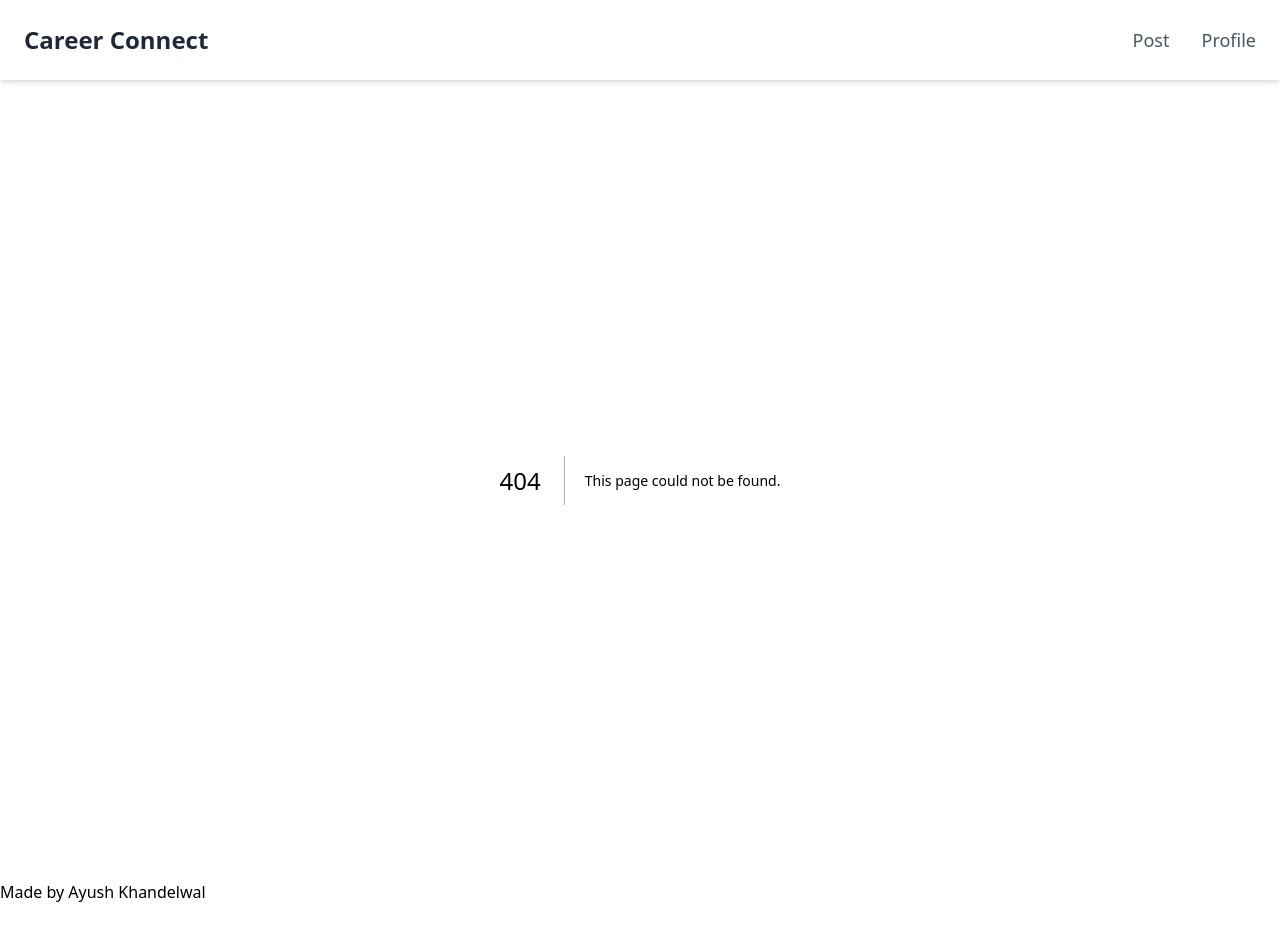
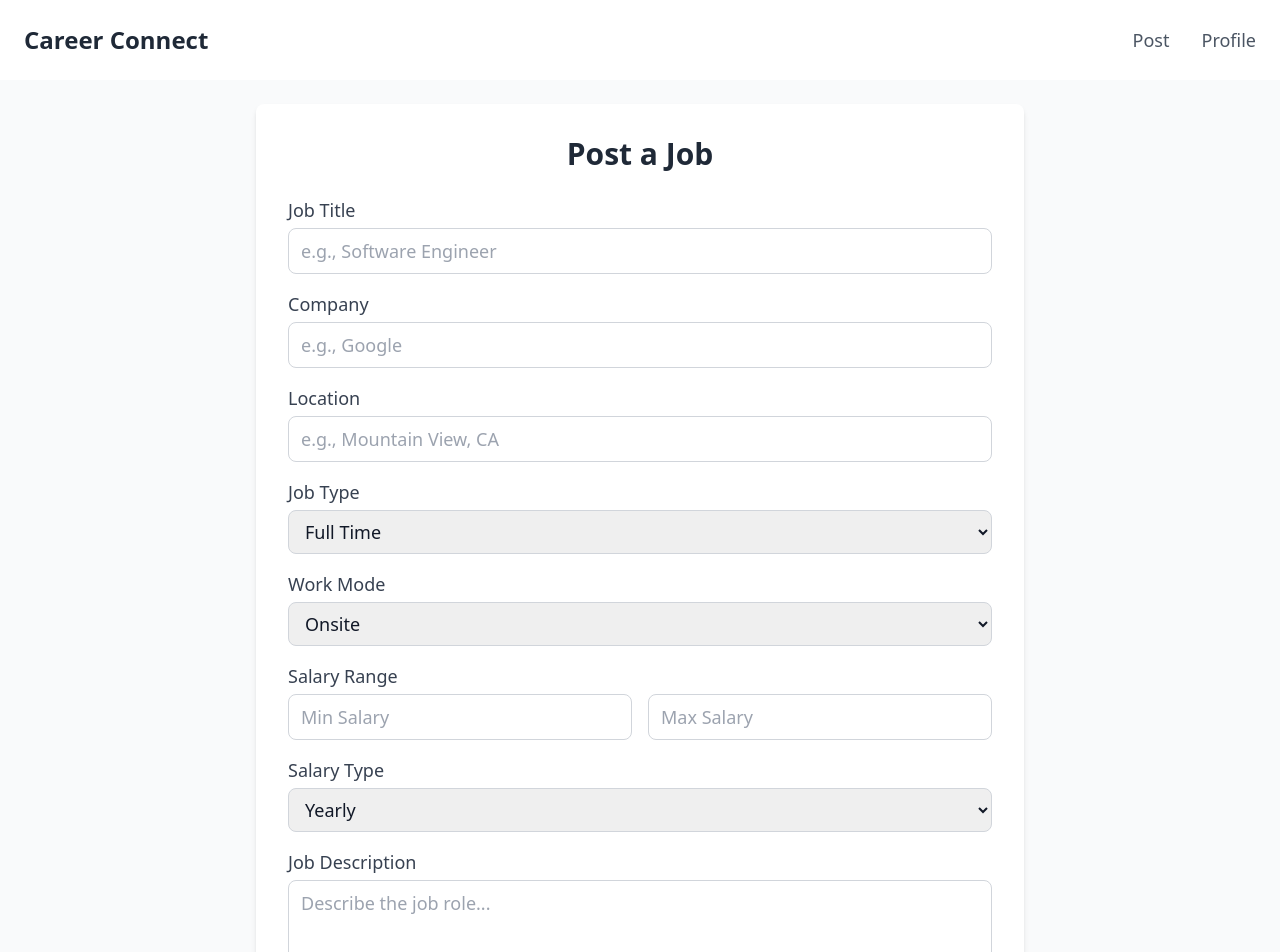
Before and after one commit to Ayush-Khandelwal28/career-connect, a Next.js app: page /post in a window 1280 px wide. Before the commit this address had no page. Shown: the top 952 px of the page. Before the commit the page ends 904 px from the top, so only its background shows below. Built offline with nearby package versions, Linux system fonts and the light colour scheme.

Commit message:
Added Job Post Form

```diff
--- /dev/null
+++ b/src/app/api/postJob/route.ts
@@ -0,0 +1,33 @@
+import { NextResponse } from 'next/server';
+
+export async function POST(req: Request) {
+    const date = new Date();
+    // const options: Intl.DateTimeFormatOptions = {
+    //     weekday: 'short',
+    //     day: '2-digit',
+    //     month: 'short',
+    //     year: 'numeric'
+    // };
+    // const curr_date = date.toLocaleDateString("en-US", options);
+    // console.log('Current date:', curr_date);
+
+    try {
+        let data = await req.json();
+        console.log('Received data:', data);
+
+        data = {
+            ...data,
+            datePosted: date,
+        };
+
+        console.log('Updated data with date:', data);
+
+        return NextResponse.json({
+            message: "Job posted successfully!",
+            data,
+        });
+    } catch (error) {
+        console.error('Error parsing JSON:', error);
+        return NextResponse.json({ error: 'Failed to parse request' }, { status: 400 });
+    }
+}
--- a/src/app/components/Header.tsx
+++ b/src/app/components/Header.tsx
@@ -10,12 +10,12 @@ const Header = () => {
       <nav>
         <ul className="flex space-x-8">
           <li>
-            <Link href="/Post" className="text-lg text-gray-600 hover:text-blue-600 transition-colors duration-300">
+            <Link href="/post" className="text-lg text-gray-600 hover:text-blue-600 transition-colors duration-300">
               Post
             </Link>
           </li>
           <li>
-            <Link href="/Profile" className="text-lg text-gray-600 hover:text-blue-600 transition-colors duration-300">
+            <Link href="/profile" className="text-lg text-gray-600 hover:text-blue-600 transition-colors duration-300">
               Profile
             </Link>
           </li>
--- a/src/app/components/JobCard.tsx
+++ b/src/app/components/JobCard.tsx
@@ -12,8 +12,8 @@ const JobCard = () => {
       title: "Software Engineer",
       company: "Google",
       location: "Mountain View, CA",
-      type: "Full Time",
-      work: "Onsite",
+      commitment: "Full Time",
+      mode: "Onsite",
       datePosted: "2021-10-01",
       salary: 150000,
     },
@@ -22,8 +22,8 @@ const JobCard = () => {
       title: "Product Manager",
       company: "Facebook",
       location: "Menlo Park, CA",
-      type: "Full Time",
-      work: "Remote",
+      commitment: "Full Time",
+      mode: "Remote",
       datePosted: "2021-09-15",
       salary: 130000,
     },
@@ -32,8 +32,8 @@ const JobCard = () => {
       title: "Data Scientist",
       company: "Amazon",
       location: "Seattle, WA",
-      type: "Full Time",
-      work: "Hybrid",
+      commitment: "Full Time",
+      mode: "Hybrid",
       datePosted: "2021-08-20",
       salary: 140000,
     },
@@ -42,8 +42,8 @@ const JobCard = () => {
       title: "UX Designer",
       company: "Apple",
       location: "Cupertino, CA",
-      type: "Contract",
-      work: "Onsite",
+      commitment: "Contract",
+      mode: "Onsite",
       datePosted: "2021-07-30",
       salary: 120000,
     },
@@ -62,8 +62,8 @@ const JobCard = () => {
               <h2 className="text-xl font-bold text-gray-800">{job.title}</h2>
               <p className="text-lg text-gray-600">{job.company}</p>
               <p className="text-md text-gray-500">{job.location}</p>
-              <p className="text-md text-gray-500">{job.type}</p>
-              <p className="text-md text-gray-500">{job.work}</p>
+              <p className="text-md text-gray-500">{job.commitment}</p>
+              <p className="text-md text-gray-500">{job.mode}</p>
             </div>
             <div className="flex flex-col items-end space-y-2">
               <p className="text-md text-gray-500">Posted: {job.datePosted}</p>
--- /dev/null
+++ b/src/app/components/JobPostForm.tsx
@@ -0,0 +1,194 @@
+"use client";
+
+import React, { useState } from "react";
+
+const JobPostForm = () => {
+
+    const [job, setJob] = useState({
+        title: "",
+        company: "",
+        location: "",
+        type: "Full Time",
+        work: "Onsite",
+        datePosted: "",
+        minSalary: "",
+        maxSalary: "",
+        salaryType: "Yearly",
+        description: "",
+    });
+
+    const handleInputChange = (e: React.ChangeEvent<HTMLInputElement | HTMLTextAreaElement | HTMLSelectElement>) => {
+        const { name, value } = e.target;
+        setJob((prevJob) => ({
+            ...prevJob,
+            [name]: value,
+        }));
+    };
+
+    const handleSubmit = async (e: React.FormEvent) => {
+        e.preventDefault();
+        console.log(job);
+
+        try {
+            const response = await fetch("/api/postJob", {
+                method: "POST",
+                headers: {
+                    "Content-Type": "application/json",
+                },
+                body: JSON.stringify(job),
+            });
+
+            if (!response.ok) {
+                throw new Error(`Error: ${response.statusText}`);
+            }
+
+            alert("Job posted successfully!");
+        } catch (error) {
+            console.error("Failed to post job:", error);
+            alert("Failed to post job.");
+        }
+    };
+
+
+
+    return (
+        <div className="min-h-screen bg-gray-50 flex items-center justify-center p-6">
+            <div className="bg-white p-8 rounded-lg shadow-md w-full max-w-3xl">
+                <h1 className="text-3xl font-bold mb-6 text-center text-gray-800">Post a Job</h1>
+                <form onSubmit={handleSubmit} className="space-y-6">
+                    <div className="flex flex-col space-y-4">
+                        {/* Job Title */}
+                        <label className="block text-lg font-medium text-gray-700">
+                            Job Title
+                            <input
+                                type="text"
+                                name="title"
+                                value={job.title}
+                                onChange={handleInputChange}
+                                className="mt-1 block w-full border border-gray-300 rounded-lg py-2 px-3 text-gray-900 focus:outline-none focus:border-blue-500"
+                                placeholder="e.g., Software Engineer"
+                                required
+                            />
+                        </label>
+
+                        <label className="block text-lg font-medium text-gray-700">
+                            Company
+                            <input
+                                type="text"
+                                name="company"
+                                value={job.company}
+                                onChange={handleInputChange}
+                                className="mt-1 block w-full border border-gray-300 rounded-lg py-2 px-3 text-gray-900 focus:outline-none focus:border-blue-500"
+                                placeholder="e.g., Google"
+                                required
+                            />
+                        </label>
+
+                        <label className="block text-lg font-medium text-gray-700">
+                            Location
+                            <input
+                                type="text"
+                                name="location"
+                                value={job.location}
+                                onChange={handleInputChange}
+                                className="mt-1 block w-full border border-gray-300 rounded-lg py-2 px-3 text-gray-900 focus:outline-none focus:border-blue-500"
+                                placeholder="e.g., Mountain View, CA"
+                                required
+                            />
+                        </label>
+
+                        <label className="block text-lg font-medium text-gray-700">
+                            Job Type
+                            <select
+                                name="type"
+                                value={job.type}
+                                onChange={handleInputChange}
+                                className="mt-1 block w-full border border-gray-300 rounded-lg py-2 px-3 text-gray-900 focus:outline-none focus:border-blue-500"
+                            >
+                                <option value="Full Time">Full Time</option>
+                                <option value="Part Time">Part Time</option>
+                                <option value="Contract">Contract</option>
+                                <option value="Internship">Internship</option>
+                            </select>
+                        </label>
+
+                        <label className="block text-lg font-medium text-gray-700">
+                            Work Mode
+                            <select
+                                name="work"
+                                value={job.work}
+                                onChange={handleInputChange}
+                                className="mt-1 block w-full border border-gray-300 rounded-lg py-2 px-3 text-gray-900 focus:outline-none focus:border-blue-500"
+                            >
+                                <option value="Onsite">Onsite</option>
+                                <option value="Remote">Remote</option>
+                                <option value="Hybrid">Hybrid</option>
+                            </select>
+                        </label>
+
+                        <label className="block text-lg font-medium text-gray-700">
+                            Salary Range
+                            <div className="flex space-x-4 mt-1">
+                                <input
+                                    type="number"
+                                    name="minSalary"
+                                    value={job.minSalary}
+                                    onChange={handleInputChange}
+                                    className="w-1/2 border border-gray-300 rounded-lg py-2 px-3 text-gray-900 focus:outline-none focus:border-blue-500"
+                                    placeholder="Min Salary"
+                                    required
+                                />
+                                <input
+                                    type="number"
+                                    name="maxSalary"
+                                    value={job.maxSalary}
+                                    onChange={handleInputChange}
+                                    className="w-1/2 border border-gray-300 rounded-lg py-2 px-3 text-gray-900 focus:outline-none focus:border-blue-500"
+                                    placeholder="Max Salary"
+                                    required
+                                />
+                            </div>
+                        </label>
+
+                        <label className="block text-lg font-medium text-gray-700 mt-4">
+                            Salary Type
+                            <select
+                                name="salaryType"
+                                value={job.salaryType}
+                                onChange={handleInputChange}
+                                className="mt-1 block w-full border border-gray-300 rounded-lg py-2 px-3 text-gray-900 focus:outline-none focus:border-blue-500"
+                            >
+                                <option value="Yearly">Yearly</option>
+                                <option value="Monthly">Monthly</option>
+                            </select>
+                        </label>
+
+
+                        <label className="block text-lg font-medium text-gray-700">
+                            Job Description
+                            <textarea
+                                name="description"
+                                value={job.description}
+                                onChange={handleInputChange}
+                                className="mt-1 block w-full border border-gray-300 rounded-lg py-2 px-3 text-gray-900 focus:outline-none focus:border-blue-500"
+                                placeholder="Describe the job role..."
+                                rows={4}
+                                required
+                                minLength={500}
+                            />
+                        </label>
+                    </div>
+
+                    <button
+                        type="submit"
+                        className="w-full bg-blue-600 text-white py-3 rounded-lg font-medium hover:bg-blue-700 transition duration-300"
+                    >
+                        Post Job
+                    </button>
+                </form>
+            </div>
+        </div>
+    )
+}
+
+export default JobPostForm
--- /dev/null
+++ b/src/app/post/page.tsx
@@ -0,0 +1,10 @@
+import React, { useState } from "react";
+import JobPostForm from "../components/JobPostForm";
+
+const page = () => {
+    return (
+        <JobPostForm />
+    );
+};
+
+export default page;
```
